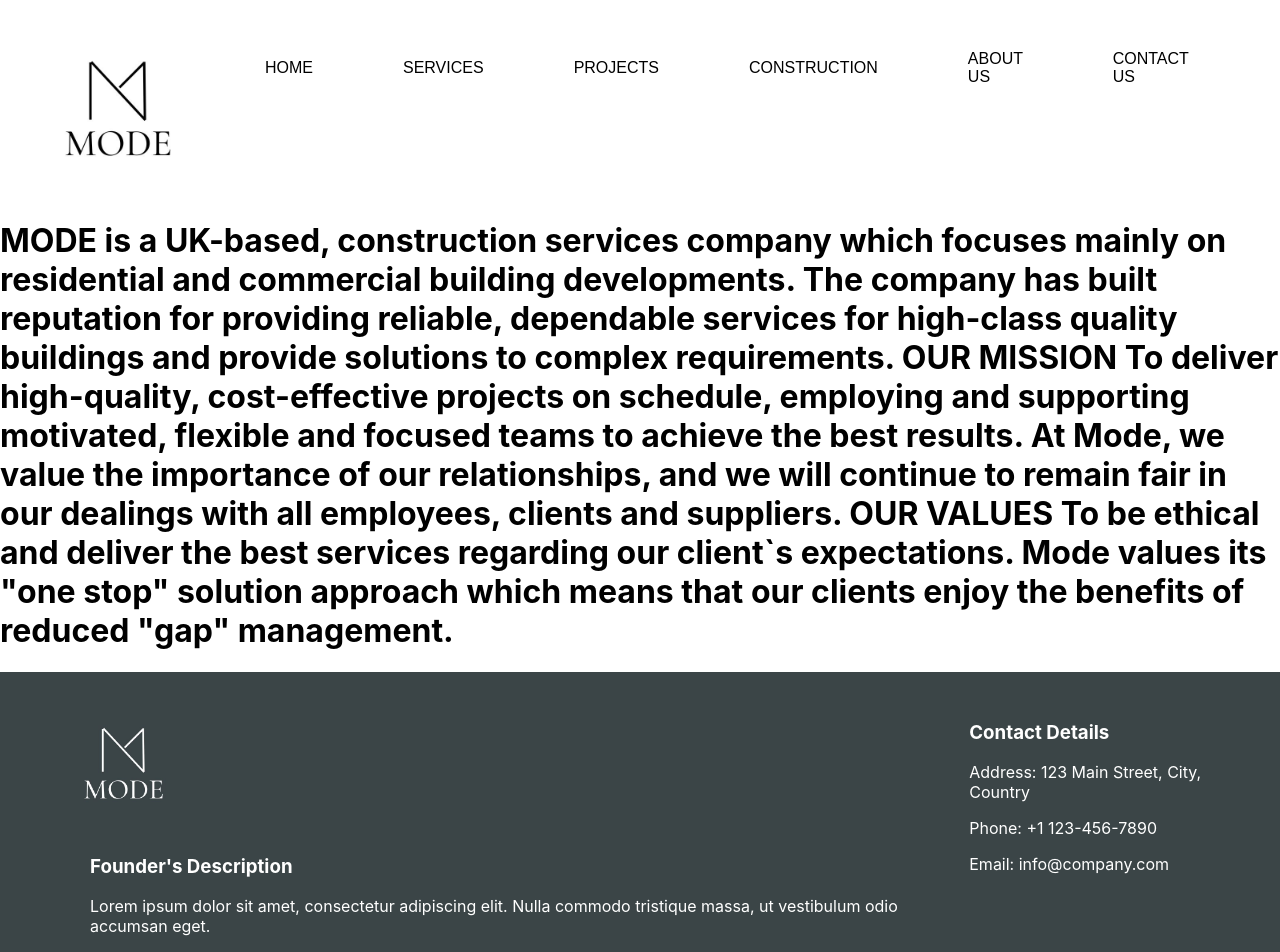
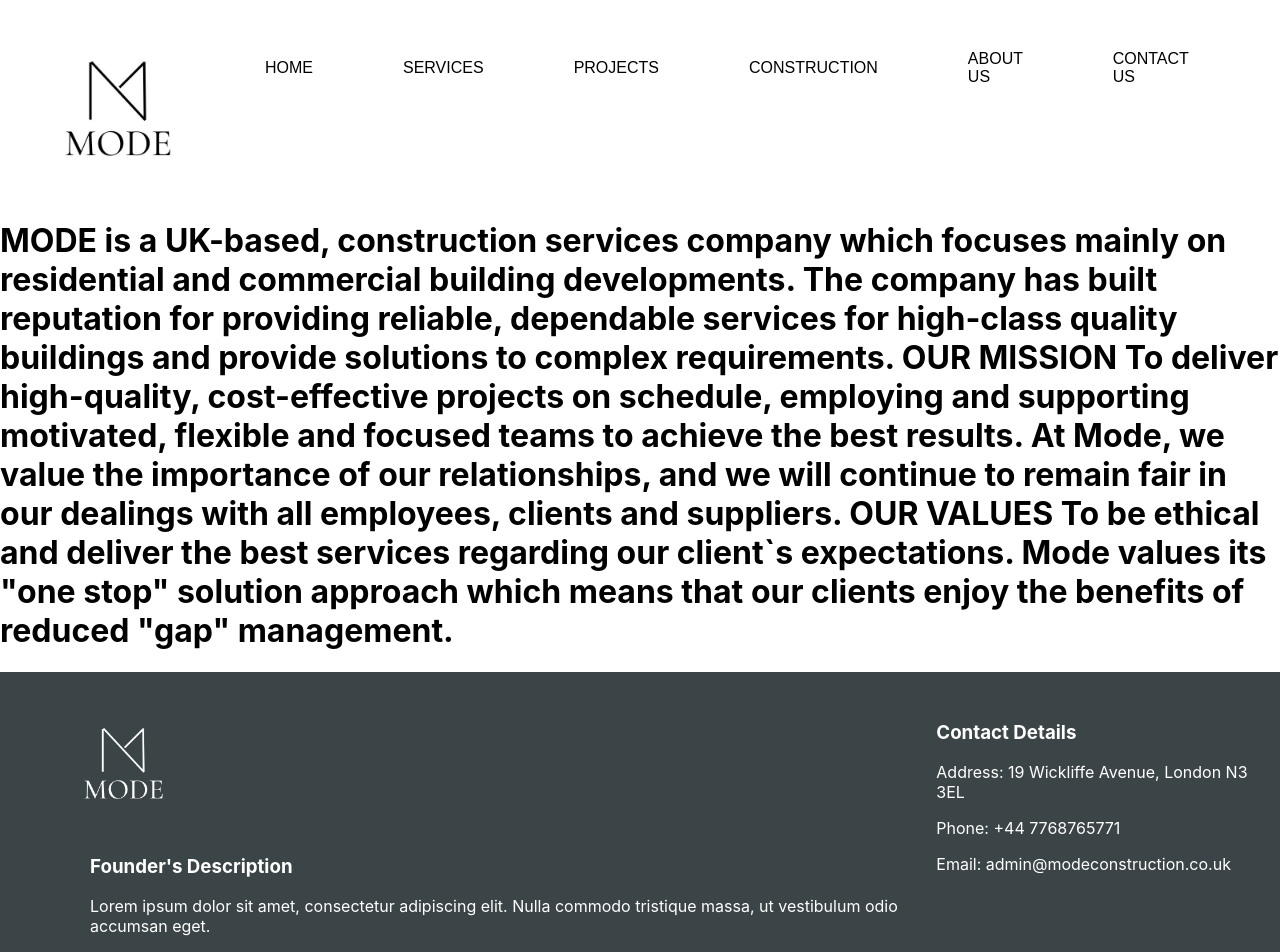
Before and after one commit to kostas39/mode_new, a React (Create React App) app: page /about-us in a window 1280 px wide. Shown: the top 952 px of the page. Built offline with nearby package versions, Linux system fonts and the light colour scheme; a small style sheet from the web is missing.

Commit message:
contact_details

```diff
--- a/src/components/CompanyInfo/CompanyInfo.css
+++ b/src/components/CompanyInfo/CompanyInfo.css
@@ -7,11 +7,11 @@
   background-color: #3b4547;
   display: flex;
   justify-content: space-between;
-  align-items: flex-start;
+  align-items: flex-start; /* Adjusted align-items to flex-start */
   padding: 10px;
   color: white;
   min-height: 500px;
-  margin-bottom: 0px;
+  margin-bottom: 0;
 }
 
 .company-info-logo {
@@ -25,6 +25,11 @@
 .contact-details {
   margin-right: 40px;
   margin-top: 20px;
+}
+
+.contact-details a {
+  color: white; /* Set link color to white */
+  text-decoration: none; /* Remove underline */
 }
 
 .icon-links {
--- a/src/components/CompanyInfo/CompanyInfo.js
+++ b/src/components/CompanyInfo/CompanyInfo.js
@@ -1,23 +1,32 @@
 import React from "react";
 import "./CompanyInfo.css";
-import logo2 from "../../assets/CompanyInfo_logo.jpg"
+import logo2 from "../../assets/CompanyInfo_logo.jpg";
 
 const CompanyInfo = () => {
+  const email = "admin@modeconstruction.co.uk";
+
   return (
     <div className="company-info">
-      <div className="company-info-logo"> {/* Updated class name here */}
+      <div className="company-info-logo">
         <img src={logo2} alt="Logo" className="logo2" />
         <div className="founder-description">
           <h3>Founder's Description</h3>
-          <p>Lorem ipsum dolor sit amet, consectetur adipiscing elit. Nulla commodo tristique massa,
-            ut vestibulum odio accumsan eget.</p>
+          <p>
+            Lorem ipsum dolor sit amet, consectetur adipiscing elit. Nulla
+            commodo tristique massa, ut vestibulum odio accumsan eget.
+          </p>
         </div>
       </div>
       <div className="contact-details">
         <h3>Contact Details</h3>
-        <p>Address: 123 Main Street, City, Country</p>
-        <p>Phone: +1 123-456-7890</p>
-        <p>Email: info@company.com</p>
+        <p>Address: 19 Wickliffe Avenue, London N3 3EL</p>
+        <p>Phone: +44 7768765771</p>
+        <p>
+          Email:{" "}
+          <a href={`mailto:${email}`} target="_blank" rel="noopener noreferrer">
+            {email}
+          </a>
+        </p>
       </div>
     </div>
   );
--- a/src/components/SocialIcons/SocialIcons.js
+++ b/src/components/SocialIcons/SocialIcons.js
@@ -6,7 +6,7 @@ const SocialIcons = () => {
     <div className="icon-links">
         <a href="https://www.instagram.com/modeconstruction/" target="_blank" rel="noopener noreferrer"><i className="fab fa-instagram"></i></a>
         <a href="https://www.linkedin.com/in/mode-construction-services-ltd-a86753254/" target="_blank" rel="noopener noreferrer"><i className="fab fa-linkedin"></i></a>
-        <a href="mailto:info@company.com"><i className="far fa-envelope"></i></a>
+        <a href="mailto:admin@modeconstruction.co.uk"><i className="far fa-envelope"></i></a>
     </div>
   )
 }
```
